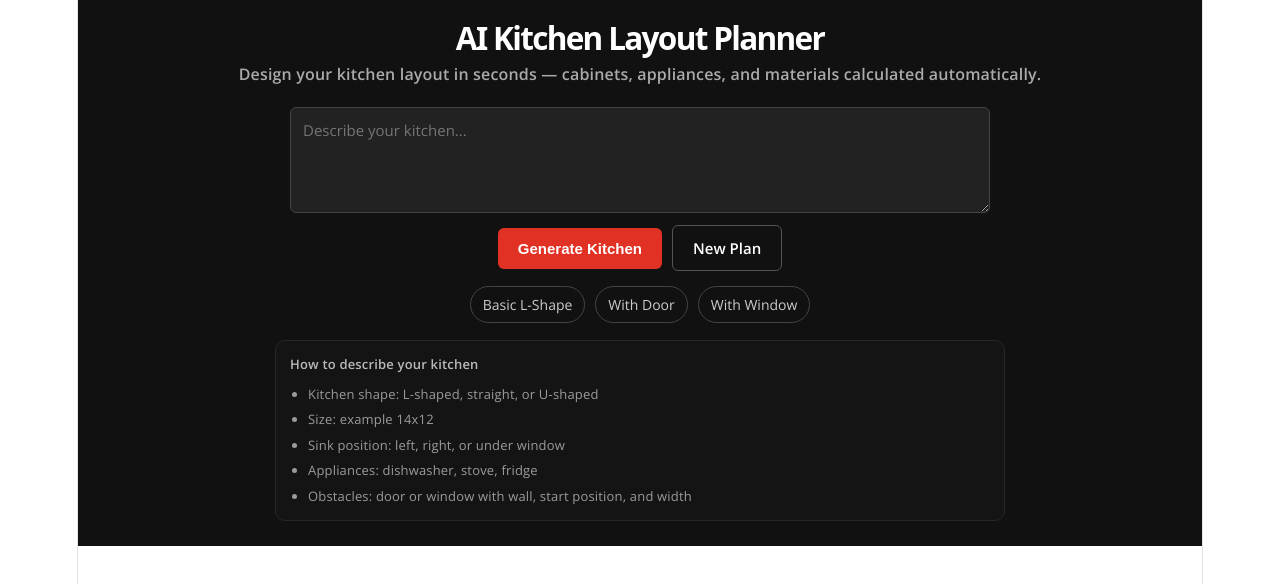
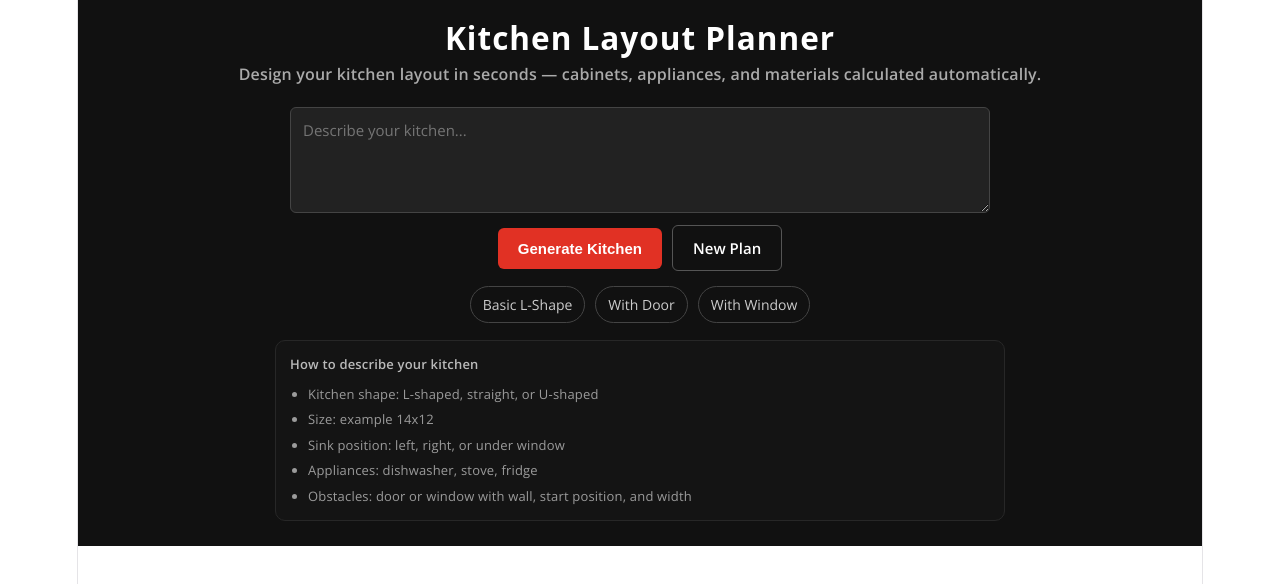
Before and after one commit to bertastore/berta-kitchen-ai, a React (Vite) app in the folder frontend/: page / in a window 1280 px wide. Shown: the top 584 px of the page. Built offline with nearby package versions, Linux system fonts and the light colour scheme.

Commit message:
update planner title
Co-authored-by: Cursor <cursoragent@cursor.com>

```diff
--- a/frontend/src/App.jsx
+++ b/frontend/src/App.jsx
@@ -315,10 +315,11 @@ function App() {
               margin: 0,
               fontSize: "1.75rem",
               color: "#fff",
-              fontWeight: 700,
+              fontWeight: 600,
+              letterSpacing: "1px",
             }}
           >
-            AI Kitchen Layout Planner
+            Kitchen Layout Planner
           </h1>
           <strong
             style={{
```
